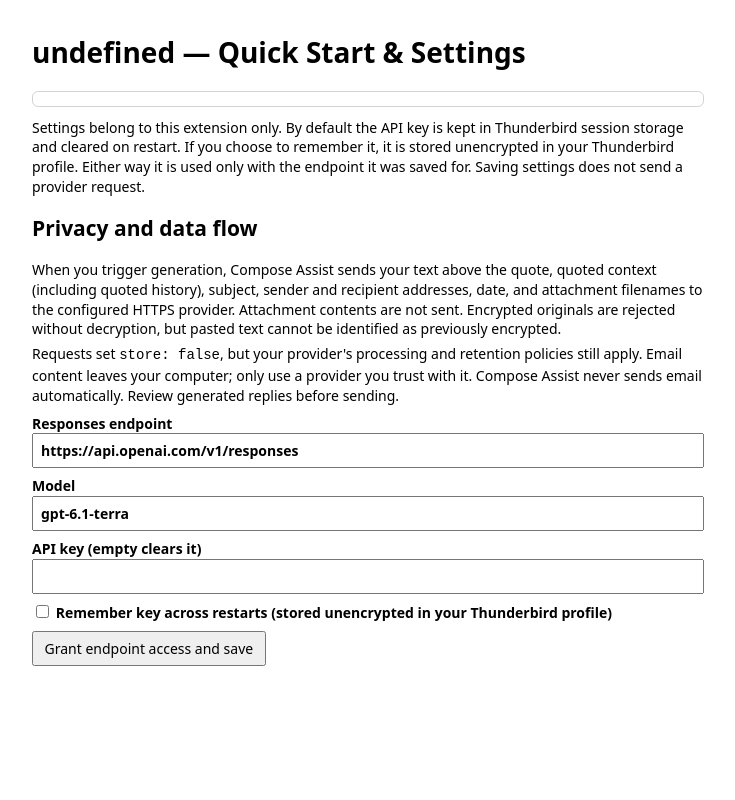
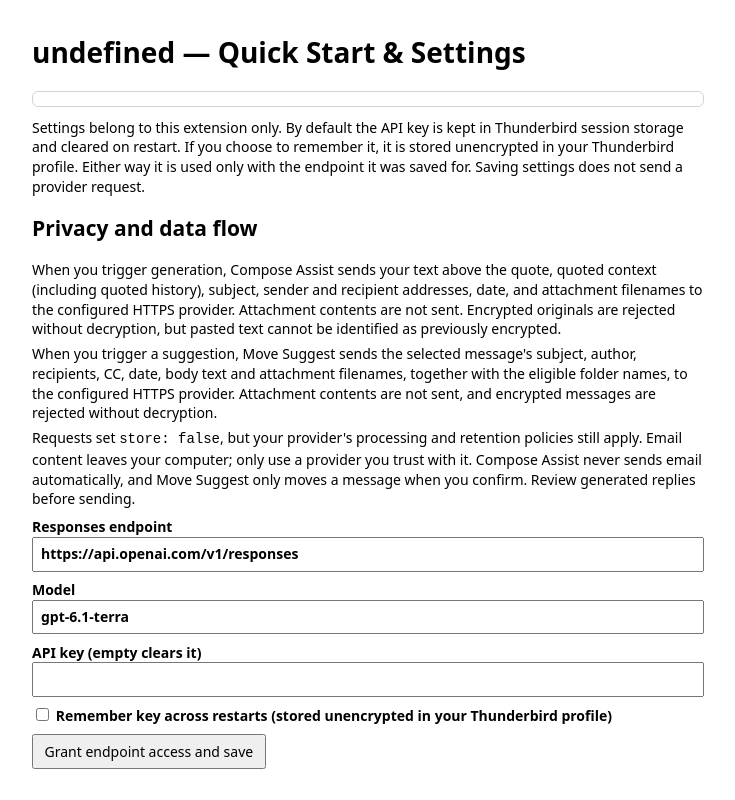
Before and after one commit to shardrunner/mail-management-thunderbird, a browser extension: page shared/options.html in a window 1280 px wide. Shown: the whole page, without its empty margins (272-1007 px from the left). Drawn offline with Linux system fonts and the light colour scheme.

Commit message:
docs: describe Move Suggest's data flow on the Settings page
The shared Settings page only covered Compose Assist. Also scope the README's evaluation intro to drafting replies.

```diff
--- a/shared/options.html
+++ b/shared/options.html
@@ -14,7 +14,8 @@
   <section aria-labelledby="privacy-title">
     <h2 id="privacy-title">Privacy and data flow</h2>
     <p>When you trigger generation, Compose Assist sends your text above the quote, quoted context (including quoted history), subject, sender and recipient addresses, date, and attachment filenames to the configured HTTPS provider. Attachment contents are not sent. Encrypted originals are rejected without decryption, but pasted text cannot be identified as previously encrypted.</p>
-    <p>Requests set <code>store: false</code>, but your provider's processing and retention policies still apply. Email content leaves your computer; only use a provider you trust with it. Compose Assist never sends email automatically. Review generated replies before sending.</p>
+    <p>When you trigger a suggestion, Move Suggest sends the selected message's subject, author, recipients, CC, date, body text and attachment filenames, together with the eligible folder names, to the configured HTTPS provider. Attachment contents are not sent, and encrypted messages are rejected without decryption.</p>
+    <p>Requests set <code>store: false</code>, but your provider's processing and retention policies still apply. Email content leaves your computer; only use a provider you trust with it. Compose Assist never sends email automatically, and Move Suggest only moves a message when you confirm. Review generated replies before sending.</p>
   </section>
   <form id="settings">
     <label>Responses endpoint <input id="endpoint" type="url" required autocomplete="off" spellcheck="false"></label>
```
Also changed, not shown: README.md.
